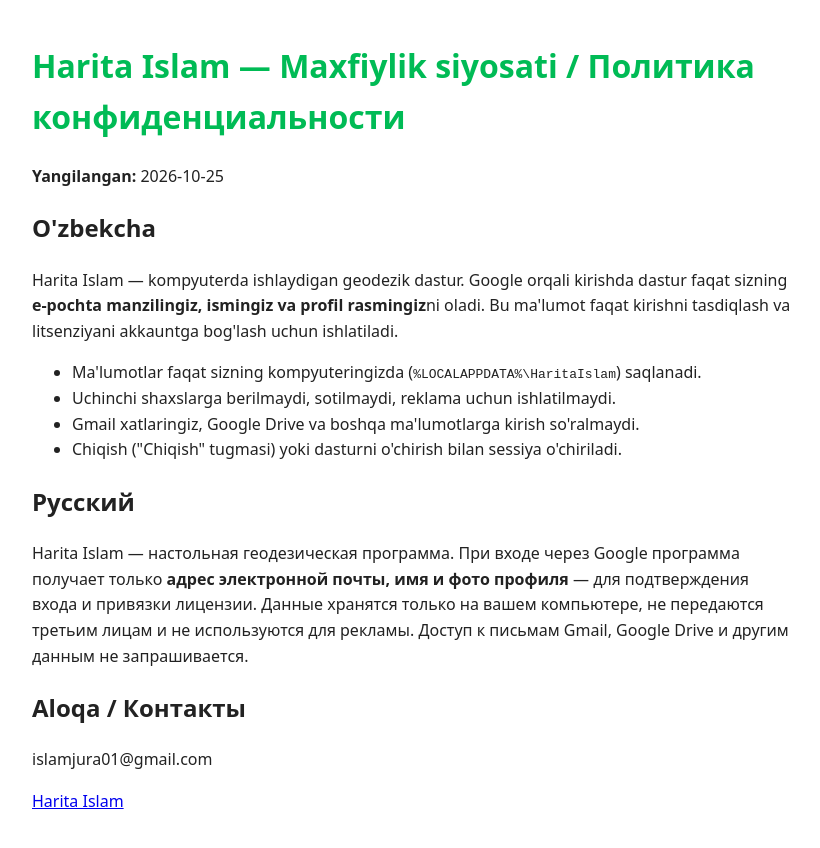
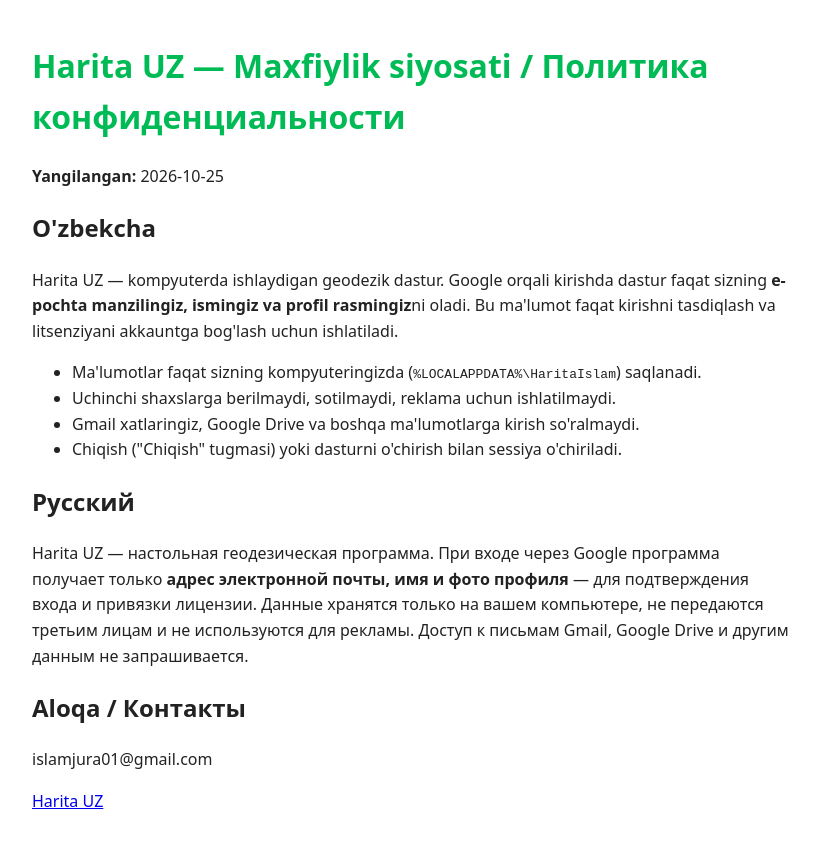
Before and after one commit to islamjura01-ai/harita-islam-site, a plain HTML site: page privacy.html in a window 1280 px wide. Shown: the whole page, without its empty margins (228-1048 px from the left). Drawn offline with Linux system fonts and the light colour scheme.

Commit message:
Nom o'zgartirildi: Harita Islam -> Harita UZ
Co-Authored-By: Claude Sonnet 5.5 <noreply@anthropic.com>
Claude-Session: https://claude.ai/code/session_01MeysAXCGdDDKhvtS1UgKJq

```diff
--- a/privacy.html
+++ b/privacy.html
@@ -1,12 +1,12 @@
 <!doctype html>
 <html lang="uz"><head><meta charset="utf-8"><meta name="viewport" content="width=device-width,initial-scale=1">
-<title>Harita Islam — Maxfiylik siyosati</title>
+<title>Harita UZ — Maxfiylik siyosati</title>
 <style>body{font-family:system-ui,Segoe UI,Arial;max-width:760px;margin:40px auto;padding:0 16px;line-height:1.6;color:#222}h1{color:#0b5}</style></head>
 <body>
-<h1>Harita Islam — Maxfiylik siyosati / Политика конфиденциальности</h1>
+<h1>Harita UZ — Maxfiylik siyosati / Политика конфиденциальности</h1>
 <p><b>Yangilangan:</b> 2026-10-25</p>
 <h2>O'zbekcha</h2>
-<p>Harita Islam — kompyuterda ishlaydigan geodezik dastur. Google orqali kirishda dastur faqat sizning <b>e-pochta manzilingiz, ismingiz va profil rasmingiz</b>ni oladi. Bu ma'lumot faqat kirishni tasdiqlash va litsenziyani akkauntga bog'lash uchun ishlatiladi.</p>
+<p>Harita UZ — kompyuterda ishlaydigan geodezik dastur. Google orqali kirishda dastur faqat sizning <b>e-pochta manzilingiz, ismingiz va profil rasmingiz</b>ni oladi. Bu ma'lumot faqat kirishni tasdiqlash va litsenziyani akkauntga bog'lash uchun ishlatiladi.</p>
 <ul>
 <li>Ma'lumotlar faqat sizning kompyuteringizda (<code>%LOCALAPPDATA%\HaritaIslam</code>) saqlanadi.</li>
 <li>Uchinchi shaxslarga berilmaydi, sotilmaydi, reklama uchun ishlatilmaydi.</li>
@@ -14,8 +14,8 @@
 <li>Chiqish ("Chiqish" tugmasi) yoki dasturni o'chirish bilan sessiya o'chiriladi.</li>
 </ul>
 <h2>Русский</h2>
-<p>Harita Islam — настольная геодезическая программа. При входе через Google программа получает только <b>адрес электронной почты, имя и фото профиля</b> — для подтверждения входа и привязки лицензии. Данные хранятся только на вашем компьютере, не передаются третьим лицам и не используются для рекламы. Доступ к письмам Gmail, Google Drive и другим данным не запрашивается.</p>
+<p>Harita UZ — настольная геодезическая программа. При входе через Google программа получает только <b>адрес электронной почты, имя и фото профиля</b> — для подтверждения входа и привязки лицензии. Данные хранятся только на вашем компьютере, не передаются третьим лицам и не используются для рекламы. Доступ к письмам Gmail, Google Drive и другим данным не запрашивается.</p>
 <h2>Aloqa / Контакты</h2>
 <p>islamjura01@gmail.com</p>
-<p><a href="index.html">Harita Islam</a></p>
+<p><a href="index.html">Harita UZ</a></p>
 </body></html>
```
Also changed, not shown: index.html (+2 -2 lines), terms.html (+3 -3 lines).
